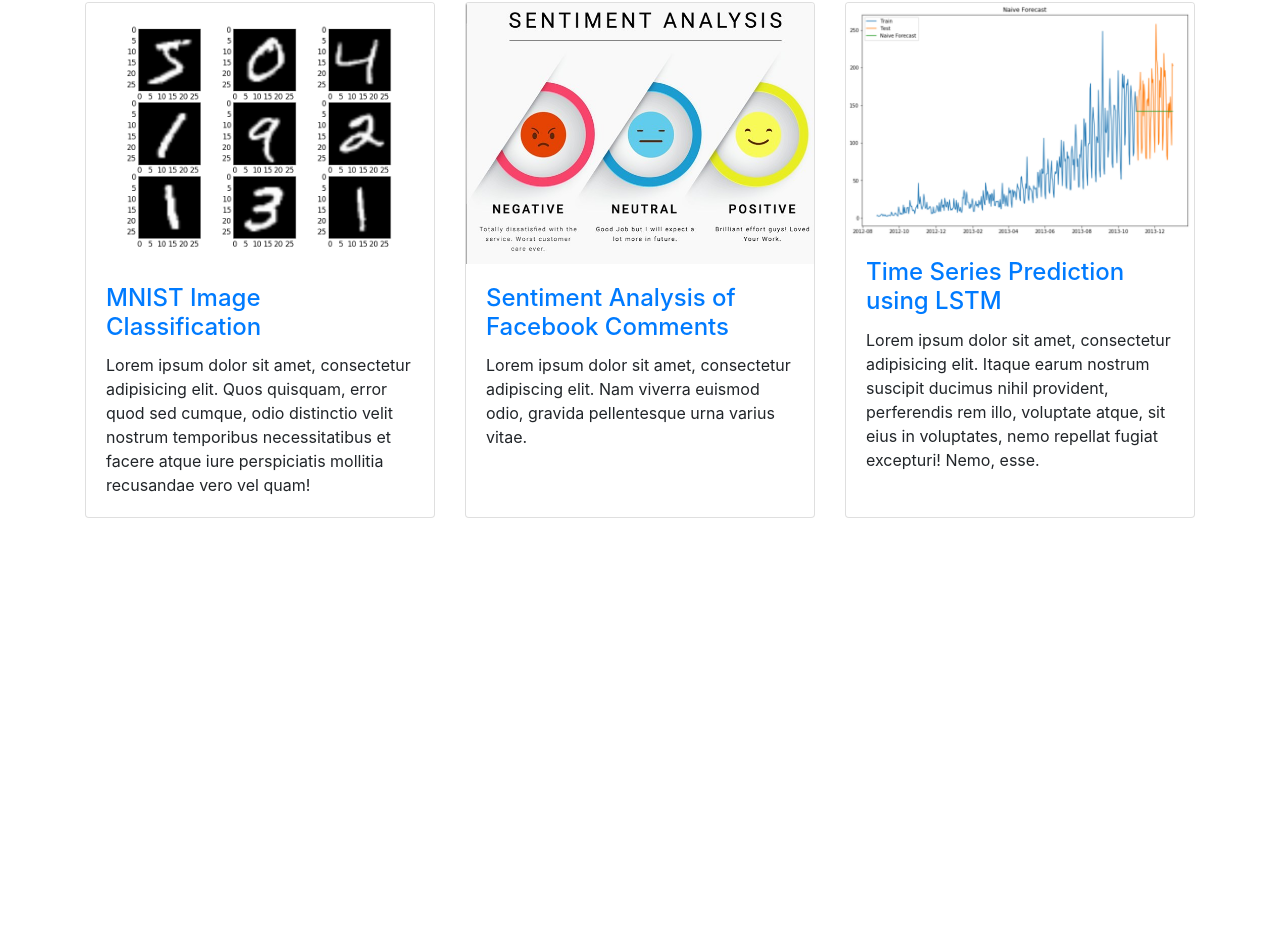
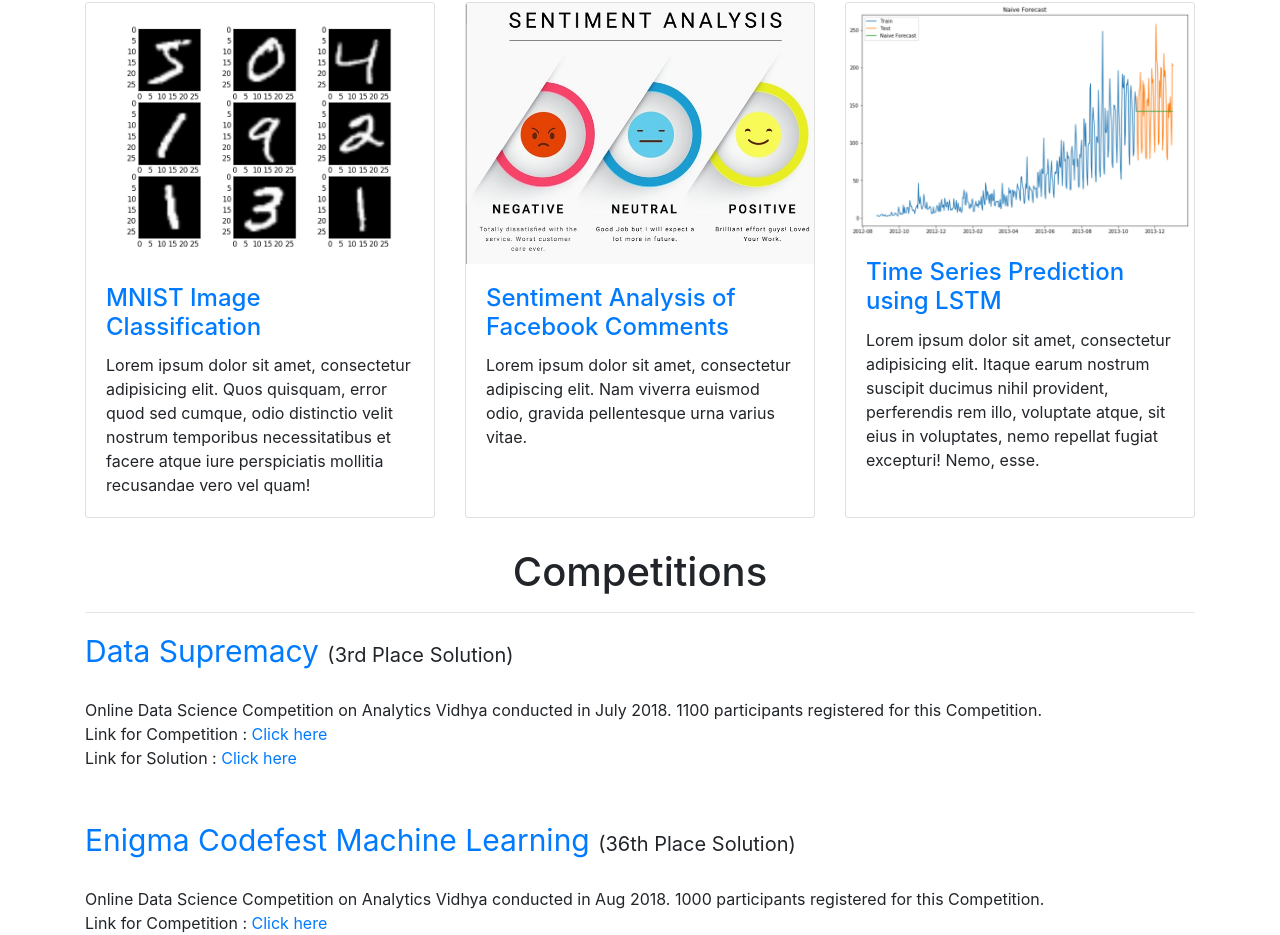
Before and after one commit to Sid11/Sid11.github.io, a website: page index.html in a window 1280 px wide. Shown: the part 1199-2134 px from the top of the page. Before the commit the page ends 1747 px from the top, so only its background shows below. Drawn offline with Linux system fonts and the light colour scheme.

Commit message:
initial commit

```diff
--- a/index.html
+++ b/index.html
@@ -209,6 +209,26 @@
         </div>
       </div>
       <!-- /.row -->
+      <center>
+      <h1 style="align-items: center;">Competitions</h1>
+      </center>
+      <hr>
+      <a href="https://github.com/Sid11/AnalyticsVidhya_DataSupremacy" style="font-size: 30px">Data Supremacy  </a>
+      <a style="font-size: 20px">(3rd Place Solution)</a>
+      <br><br>
+          <h7> Online Data Science Competition on Analytics Vidhya conducted in July 2018. 1100 participants registered for this Competition.</h7><br>
+          <h7>Link for Competition : <a href="https://datahack.analyticsvidhya.com/contest/the-data-supremacy/">Click here</a></h7><br>
+          <h7>Link for Solution : <a href="https://github.com/Sid11/AnalyticsVidhya_DataSupremacy">Click here</a></h7>
+
+          <br>
+          <br>
+          <br>
+
+        <a href="https://github.com/Sid11/AnalyticsVidhya_DataSupremacy" style="font-size: 30px">Enigma Codefest Machine Learning   </a>
+      <a style="font-size: 20px">(36th Place Solution)</a>
+      <br><br>
+          <h7> Online Data Science Competition on Analytics Vidhya conducted in Aug 2018. 1000 participants registered for this Competition.</h7><br>
+          <h7>Link for Competition : <a href="https://datahack.analyticsvidhya.com/contest/enigma-codefest-machine-learning/">Click here</a></h7><br>
 
 
     <!-- Bootstrap core JavaScript -->
```
